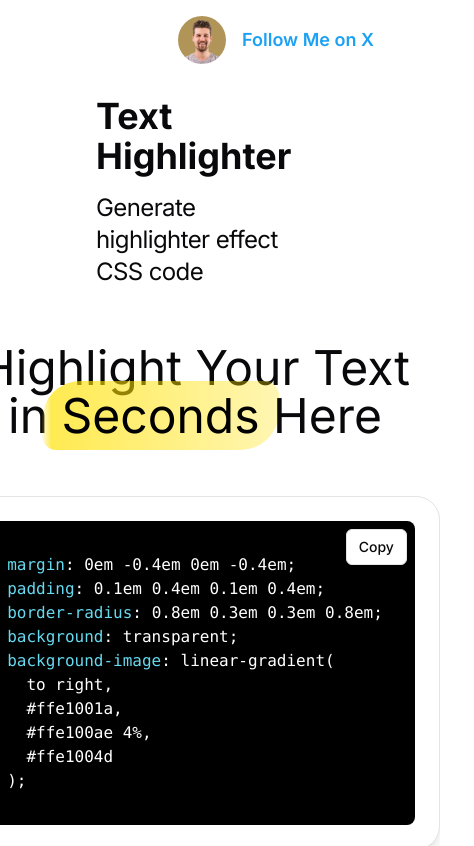
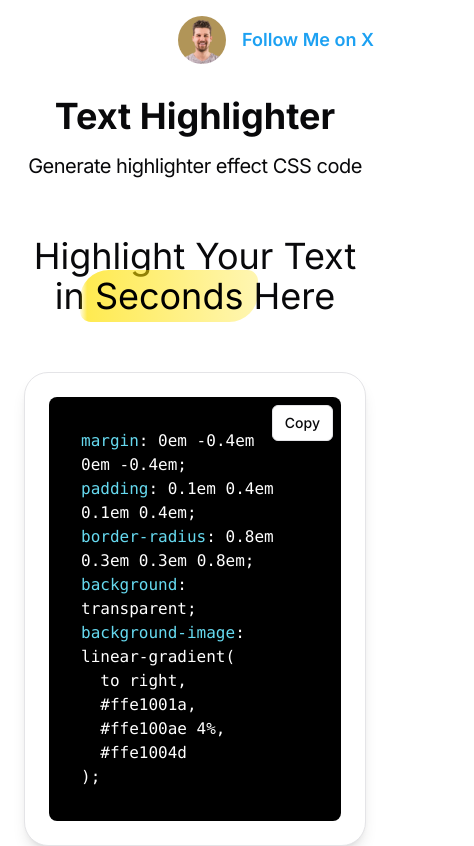
Before and after one commit to kovrichard/highlight-css, a Next.js app: page / in a window 390 px wide. Shown: the top 846 px of the page, 474 px wide, since content can reach past the window. Built offline with nearby package versions, Linux system fonts and the light colour scheme.

Commit message:
fix: make code block responsive

```diff
--- a/src/app/layout.tsx
+++ b/src/app/layout.tsx
@@ -18,7 +18,7 @@ export default function RootLayout({
 }>) {
   return (
     <html lang="en">
-      <body className={`relative min-h-screen ${inter.className}`}>
+      <body className={`relative min-h-screen min-w-[375px] ${inter.className}`}>
         <div className="absolute flex items-center top-4 right-4 gap-4">
           <Image
             src="/richard-kovacs.webp"
--- a/src/app/page.tsx
+++ b/src/app/page.tsx
@@ -90,14 +90,14 @@ export default function Home() {
   };
 
   return (
-    <main className="flex max-w-7xl flex-col items-center p-24 gap-12 m-auto">
-      <div className="flex flex-col items-center gap-4">
+    <main className="flex max-w-7xl flex-col items-center py-24 px-6 md:px-12 gap-12 m-auto">
+      <div className="flex flex-col text-center gap-4">
         <H1>Text Highlighter</H1>
         <H2>Generate highlighter effect CSS code</H2>
       </div>
-      <div className="flex flex-col md:flex-row items-center justify-around w-full">
-        <div className="flex flex-col items-center gap-14 w-[30rem]">
-          <p className="text-5xl text-center">
+      <div className="flex flex-row items-center justify-around w-full gap-8 flex-wrap">
+        <div className="flex flex-col items-center gap-14 max-w-[30rem]">
+          <p className="text-4xl lg:text-5xl text-center">
             <span>Highlight Your Text</span>{" "}
             <span>
               in{" "}
@@ -148,7 +148,7 @@ export default function Home() {
                   ref={textAreaRef}
                   className="relative bg-black p-8 rounded-lg"
                 >
-                  <code className="flex flex-col">
+                  <code className="flex flex-col text-pretty">
                     <div>
                       <CssKey>margin</CssKey>
                       <span className="text-white">
--- a/src/components/ui/typography/h2.tsx
+++ b/src/components/ui/typography/h2.tsx
@@ -1,6 +1,6 @@
 export function H2({ children }: Readonly<{ children: React.ReactNode }>) {
   return (
-    <h2 className="scroll-m-20 pb-2 text-2xl tracking-tight first:mt-0">
+    <h2 className="scroll-m-20 pb-2 text-xl lg:text-2xl tracking-tight first:mt-0">
       {children}
     </h2>
   );
```
